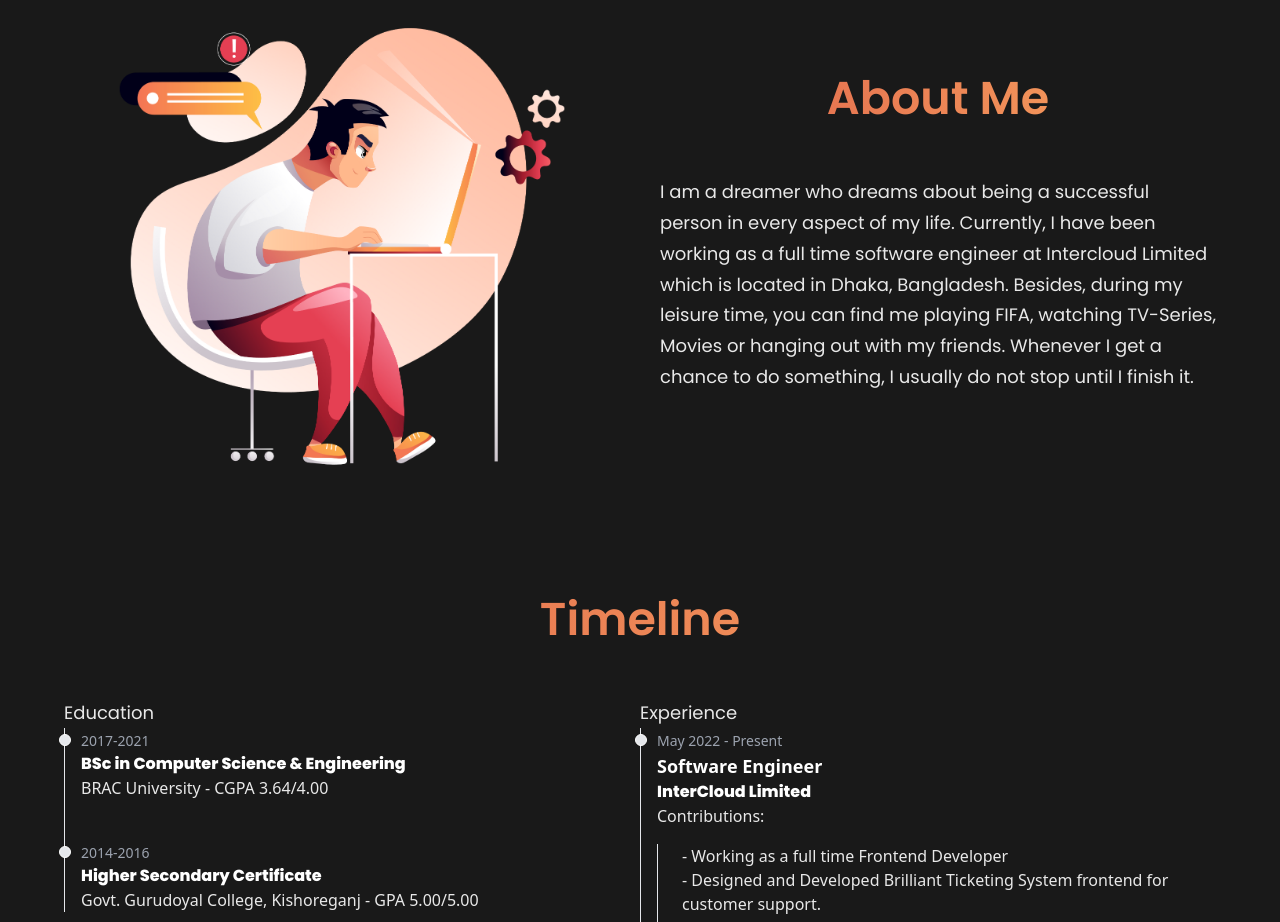
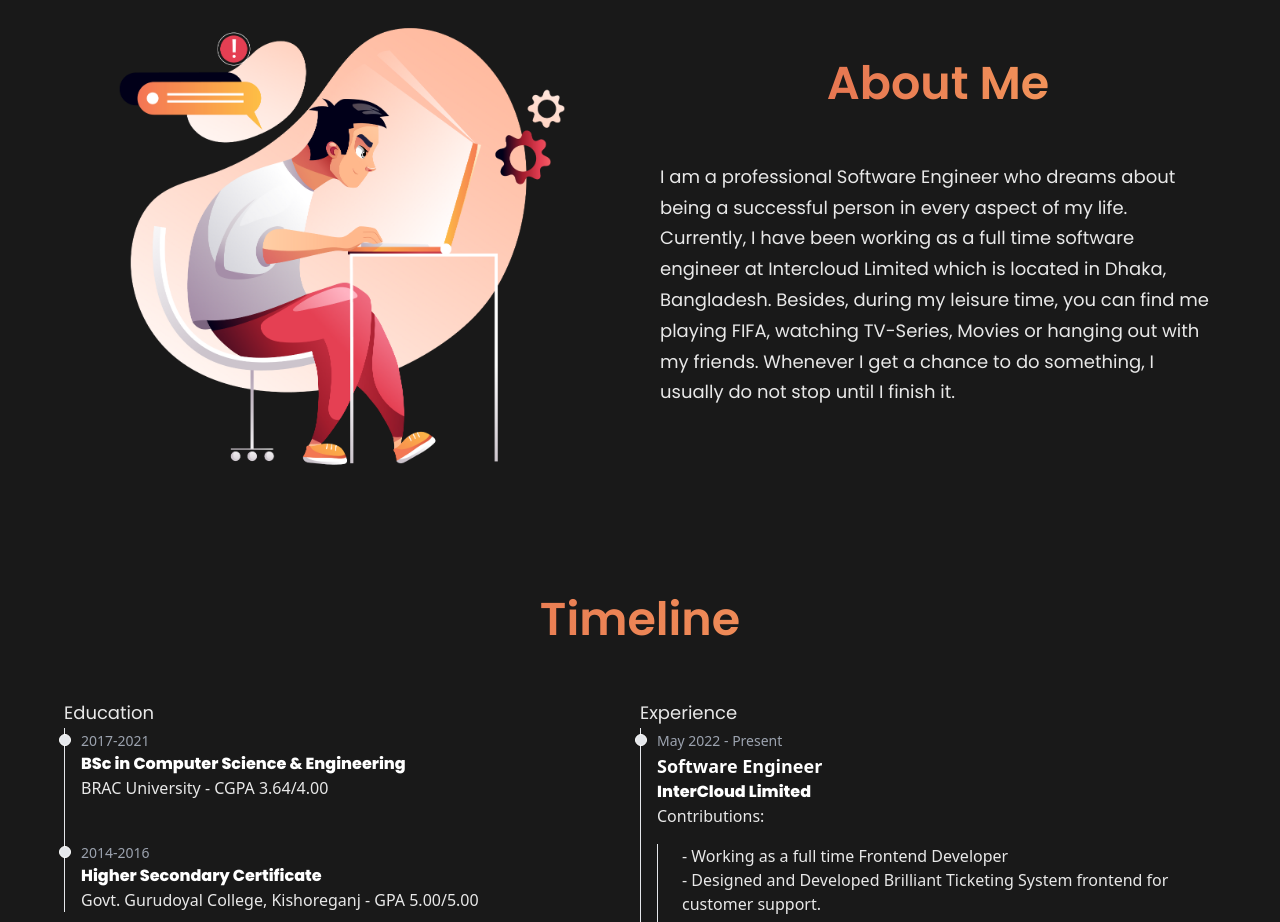
Before and after one commit to mnijhum/my-next-portfolio, a Next.js app: page / in a window 1280 px wide. Shown: the part 940-1862 px from the top of the page. Built offline with nearby package versions, Linux system fonts and the light colour scheme.

Commit message:
about me changed a little

```diff
--- a/components/About.jsx
+++ b/components/About.jsx
@@ -20,13 +20,13 @@ const About = () => {
         </h1>
 
         <p className={`${design.paragraph} ${design.paddingY} text-start`}>
-          I am a dreamer who dreams about being a successful person in every
-          aspect of my life. Currently, I have been working as a full time
-          software engineer at Intercloud Limited which is located in Dhaka,
-          Bangladesh. Besides, during my leisure time, you can find me playing
-          FIFA, watching TV-Series, Movies or hanging out with my friends.
-          Whenever I get a chance to do something, I usually do not stop until I
-          finish it.
+          I am a professional Software Engineer who dreams about being a
+          successful person in every aspect of my life. Currently, I have been
+          working as a full time software engineer at Intercloud Limited which
+          is located in Dhaka, Bangladesh. Besides, during my leisure time, you
+          can find me playing FIFA, watching TV-Series, Movies or hanging out
+          with my friends. Whenever I get a chance to do something, I usually do
+          not stop until I finish it.
         </p>
       </div>
     </section>
```
